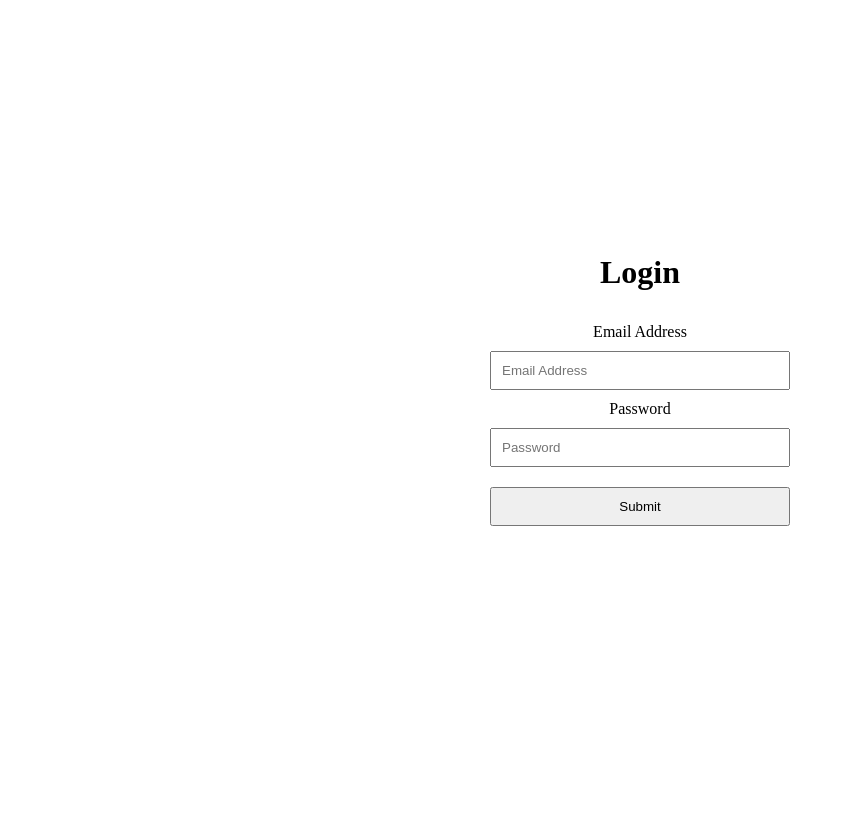
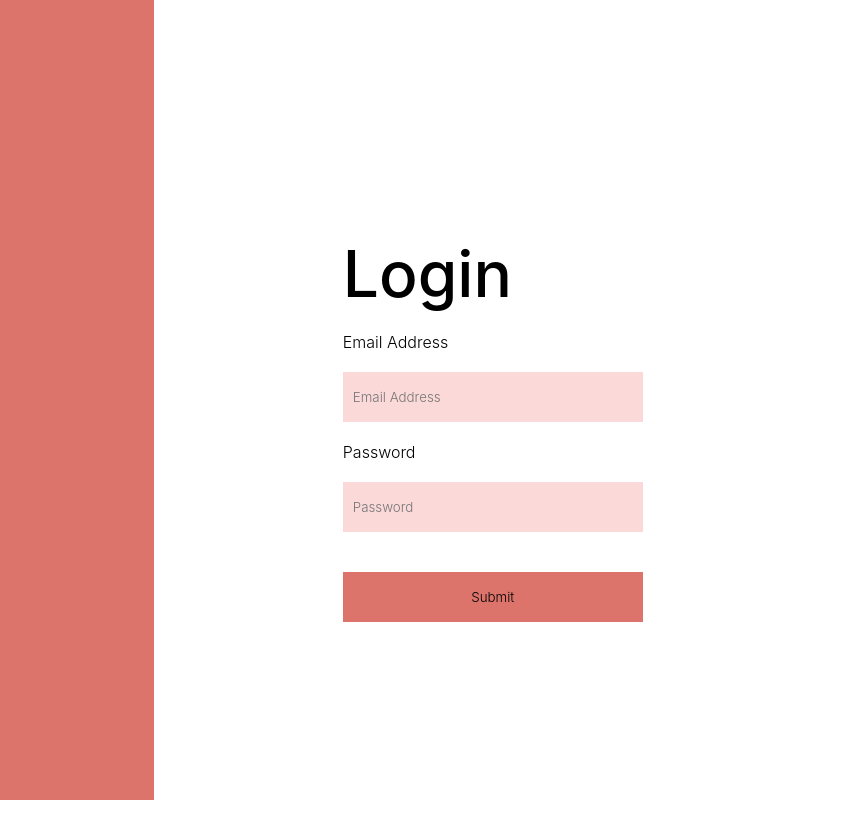
Before and after one commit to Majoggy/Home-game-v2, a React (Create React App) app in the folder client/: page / in a window 1280 px wide. Shown: the whole page, without its empty margins (0-853 px from the left). Built offline with nearby package versions, Linux system fonts and the light colour scheme.

Commit message:
styling login form

```diff
--- a/client/src/components/auth/Login.js
+++ b/client/src/components/auth/Login.js
@@ -37,6 +37,8 @@ function Login() {
   return (
     <>
       <div className="login-wrap">
+        <div className="banner-left">
+        </div>
         <div className="login-content-wrap">
           <h1>Login</h1>
           <form onSubmit={handleSubmit} className="form-wrap">
@@ -44,7 +46,7 @@ function Login() {
             <input
               onChange={handleChange}
               className="form-field-spacing input"
-              type="text"
+              type="email"
               name="email"
               placeholder='Email Address'/>
             <label htmlFor="password">Password</label>
--- a/client/src/styles/main.scss
+++ b/client/src/styles/main.scss
@@ -1,23 +1,59 @@
 // Login
+
+body {
+  margin: 0;
+}
+
+* {
+  font-family: -apple-system, BlinkMacSystemFont, "San Francisco", Helvetica, Arial, sans-serif;
+  font-weight:  300;
+  margin:  0;
+}
 
 .login-wrap {
   display: flex;
-  justify-content: center;
-  flex-direction: column;
+  // justify-content: center;
+  flex-direction: row;
   align-items: center;
   height: 100vh;
+  width: 100vw;
+  background-color: rgb(255, 255, 255);
+  margin: auto auto;
+}
+
+.banner-left {
+  background-color: #dd746c;
+  width:  12%;
+  height:  auto;
+  min-height:  100%;
+  position:  relative;
 }
 
 .login-content-wrap {
   height: 350px;
   display: flex;
   flex-direction: column;
-  align-items: center;
+  width: 60%;
+  margin: 0 auto;
+  padding: 10px;
+
+  h1, p {
+    margin: 10px;
+  }
+
+  h1 {
+    font-weight: 500;
+    font-size: 4rem;
+  }
+
+  label, input {
+    font-weight: 350;
+  }
 }
 
 .form-field-spacing {
-  margin-top: 10px;
-  margin-bottom: 10px;
+  margin-top: 20px;
+  margin-bottom: 20px;
   width: 50%;
   padding: 10px;
   box-sizing: border-box;
@@ -26,11 +62,28 @@
 .form-wrap {
   display: flex;
   flex-direction: column;
-  align-items: center;
   width: 600px;
   padding: 10px;
 }
 
-.input {
-  padding: 10px;
+input {
+  padding: 15px;
+  height: 50px;
+  background-color: #fcd9d9;
+  border: none;
+  transition: 0.5s;
 }
+
+input[type="submit"] {
+  background-color: #dd746c;
+}
+
+  input[type="email"]:focus, input[type="password"]:focus {
+  background-color: #dd746c;
+  outline: none;
+  color: white;
+  }
+
+  input:focus::-webkit-input-placeholder {
+    color: white;
+}
```
